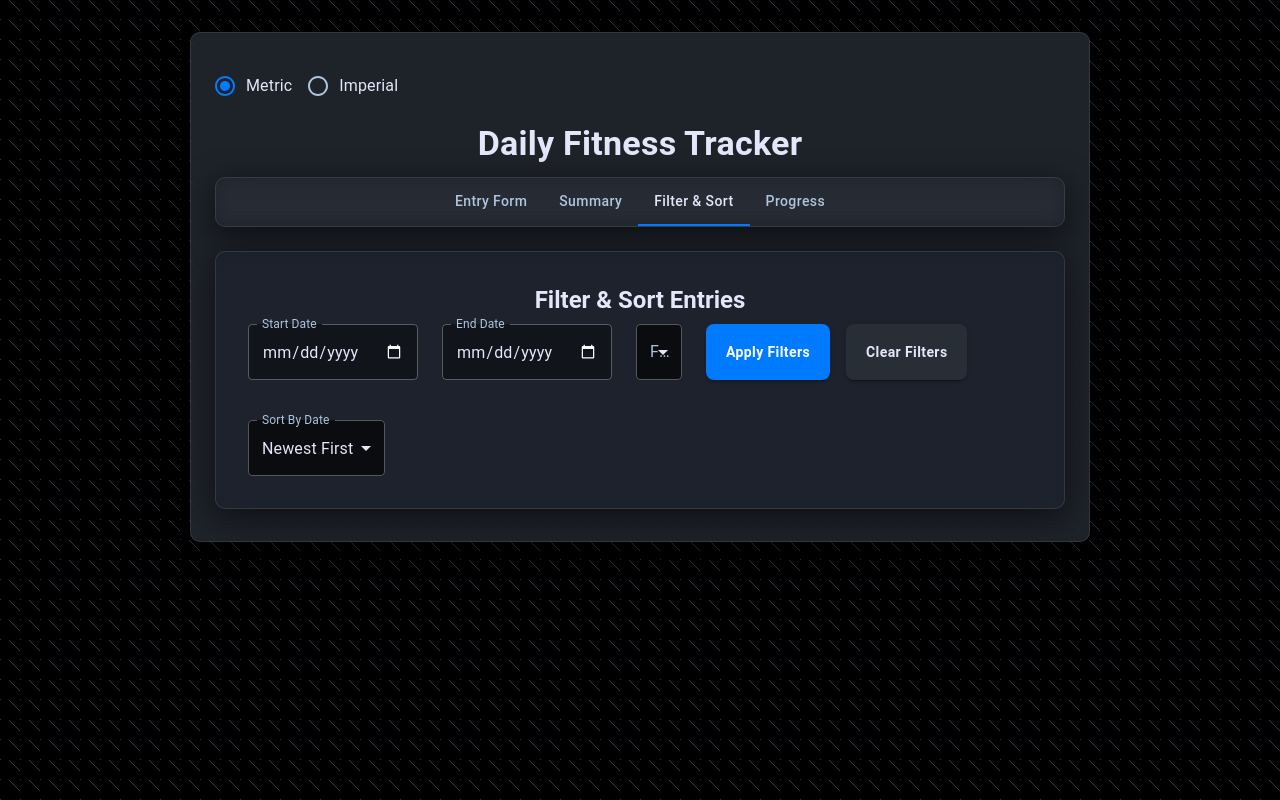
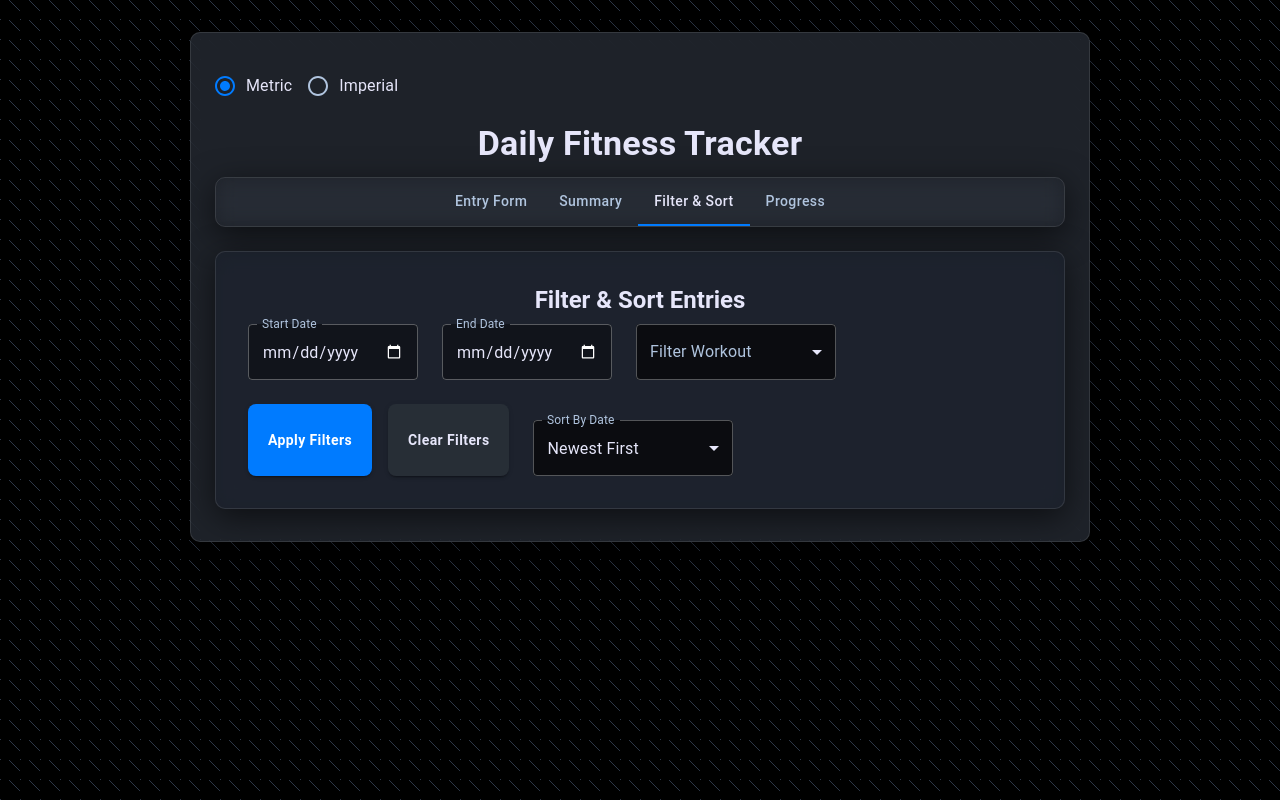
Before and after one commit to ShamsulArifin/FitnessTracker, a React (Create React App) app: page / in a window 1280 px wide. Both pictures are taken after a click on the tab "Filter & Sort". Built offline with nearby package versions, Linux system fonts and the light colour scheme.

Commit message:
filter form changes

```diff
--- a/src/App.js
+++ b/src/App.js
@@ -1233,13 +1233,30 @@ function App() {
                 />
               </Grid>
               <Grid item xs={12} md={4}>
-                <FormControl fullWidth>
+                <FormControl fullWidth sx={{ minWidth: 200 }}> {/* Applied minWidth here */}
                   <InputLabel id="filter-workout-label">Filter Workout</InputLabel>
                   <Select
                     labelId="filter-workout-label"
                     value={filterWorkout}
                     onChange={(e) => setFilterWorkout(e.target.value)}
                     label="Filter Workout"
+                    renderValue={(selected) => (
+                        selected ? (
+                            <Chip
+                                label={selected}
+                                sx={{ backgroundColor: getWorkoutColor(selected) }} // Apply dynamic color
+                            />
+                        ) : (
+                            'All Workouts' // Return a string directly instead of Typography
+                        )
+                    )}
+                    sx={{
+                        minHeight: '56px',
+                        '.MuiSelect-select': {
+                            paddingTop: '16.5px',
+                            paddingBottom: '16.5px',
+                        }
+                    }}
                   >
                     <MenuItem value="">All Workouts</MenuItem>
                     {workoutSplits.map((option) => (
@@ -1264,13 +1281,20 @@ function App() {
                 </Button>
               </Grid>
               <Grid item xs={12} sx={{ mt: 2 }}>
-                <FormControl fullWidth>
+                <FormControl fullWidth sx={{ minWidth: 200 }}> {/* Applied minWidth here */}
                   <InputLabel id="sort-order-label">Sort By Date</InputLabel>
                   <Select
                     labelId="sort-order-label"
                     value={sortOrder}
                     onChange={(e) => setSortOrder(e.target.value)}
                     label="Sort By Date"
+                    sx={{
+                        minHeight: '56px',
+                        '.MuiSelect-select': {
+                            paddingTop: '16.5px',
+                            paddingBottom: '16.5px',
+                        }
+                    }}
                   >
                     <MenuItem value="desc">Newest First</MenuItem>
                     <MenuItem value="asc">Oldest First</MenuItem>
@@ -1457,7 +1481,7 @@ function App() {
             </DialogContentText>
           </DialogContent>
           <DialogActions>
-            <Button onClick={cancelDeleteEntry} color="secondary" autoFocus>
+            <Button onClick={cancelDeleteEntry} color="secondary" autoFocus> {/* Corrected function call */}
               Cancel
             </Button>
             <Button onClick={confirmDeleteEntry} color="error">
```
